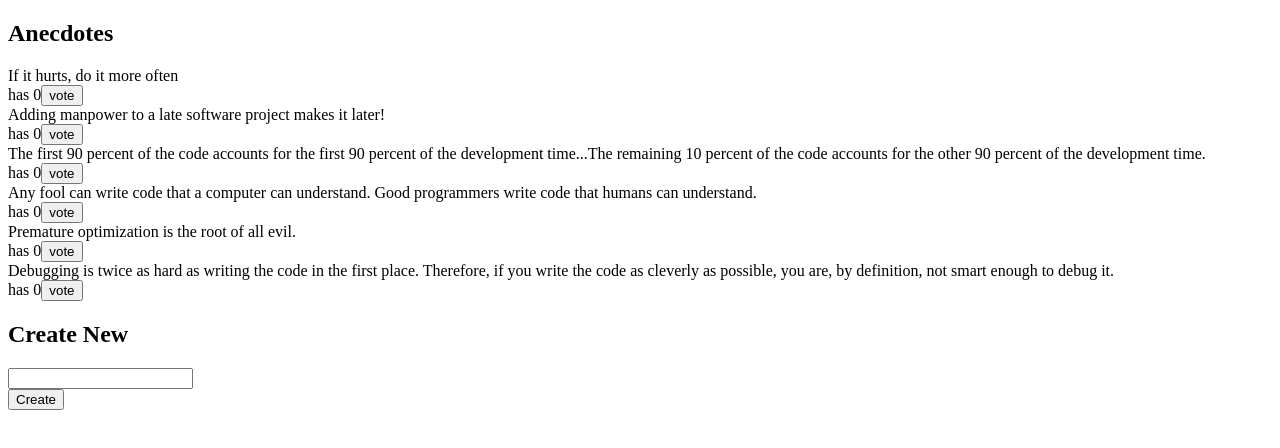
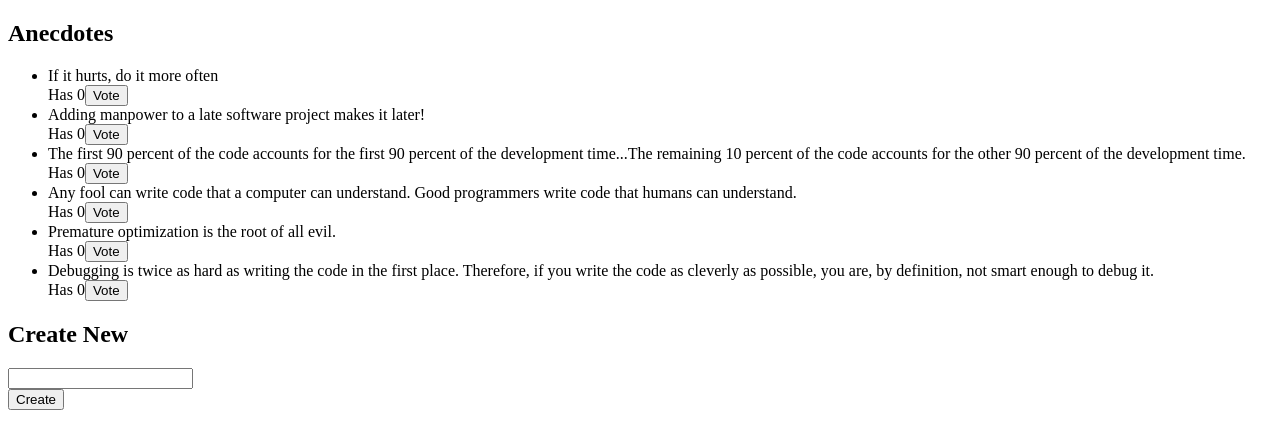
Before and after one commit to hiwersen/full-stack-open-part6-anecdotes-redux, a React (Vite) app: page / in a window 1280 px wide. Shown: the top 448 px of the page. Built offline with nearby package versions, Linux system fonts and the light colour scheme.

Commit message:
Implement exercise 6.8

```diff
--- a/src/App.jsx
+++ b/src/App.jsx
@@ -1,25 +1,11 @@
-import { useSelector, useDispatch } from 'react-redux'
-import { doVoteItem } from './reducers/anecdoteReducer'
 import AnecdoteForm from './components/AnecdoteForm'
+import AnecdoteList from './components/AnecdoteList'
 
 const App = () => {
-  const anecdotes = useSelector(state => [...state].sort((a,b) => b.votes - a.votes))
-  const dispatch = useDispatch()
-
   return (
     <div>
       <h2>Anecdotes</h2>
-      {anecdotes.map(anecdote =>
-        <div key={anecdote.id}>
-          <div>
-            {anecdote.content}
-          </div>
-          <div>
-            has {anecdote.votes}
-            <button onClick={() => dispatch(doVoteItem(anecdote.id))}>vote</button>
-          </div>
-        </div>
-      )}
+      <AnecdoteList />
       <AnecdoteForm />
     </div>
   )
--- /dev/null
+++ b/src/components/AnecdoteList.jsx
@@ -0,0 +1,39 @@
+import { useDispatch, useSelector } from 'react-redux'
+import { doVoteItem } from '../reducers/anecdoteReducer'
+
+// Presentational component
+const List = ({ anecdote, handleVote }) => {
+    return (
+        <li>
+            <div>
+                {anecdote.content}
+            </div>
+            <div>
+                Has {anecdote.votes}
+                <button onClick={handleVote}>Vote</button>
+            </div>
+        </li>
+    )
+}
+
+// Container component
+const AnecdoteList = () => {
+    const anecdotes = useSelector(state => [...state].sort((a,b) => b.votes - a.votes))
+    const dispatch = useDispatch()
+
+    return (
+        <ul>
+            { anecdotes.map(anecdote => {
+                return (
+                    <List
+                        key={anecdote.id}
+                        anecdote={anecdote}
+                        handleVote={ () => dispatch(doVoteItem(anecdote.id)) }
+                    />
+                )
+            }) }
+        </ul>
+    )
+}
+
+export default AnecdoteList
```
Also changed, not shown: .eslintrc.cjs.
